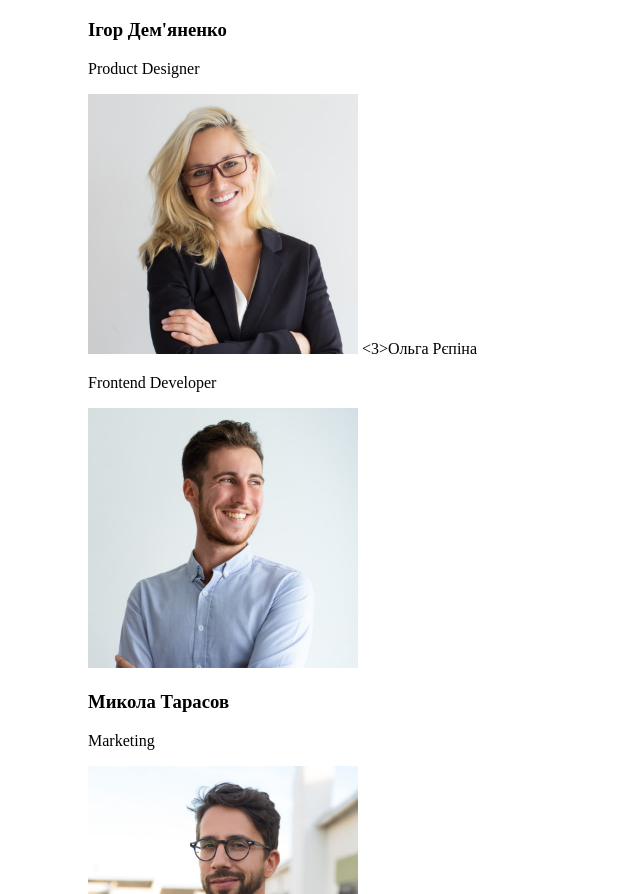
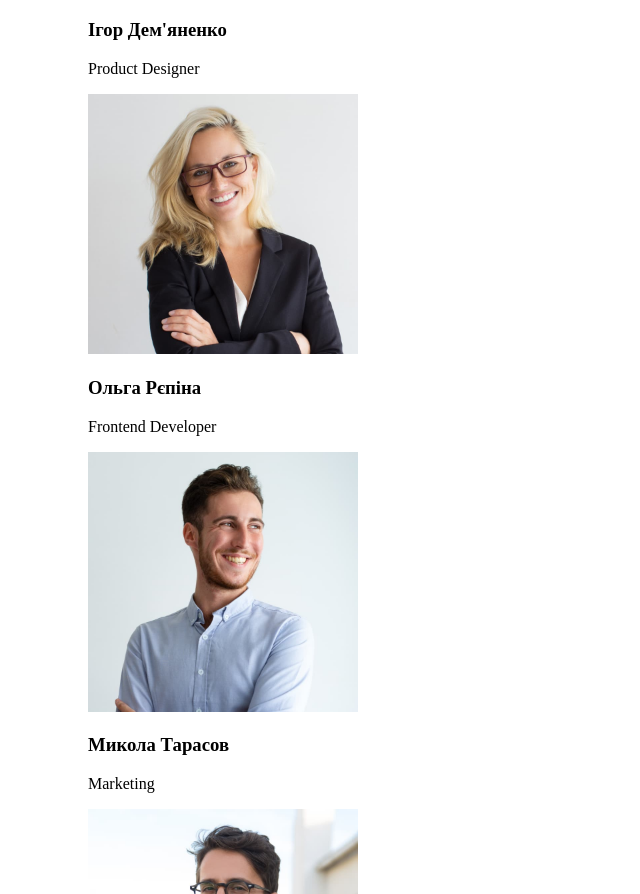
Before and after one commit to SerhVo/goit-markup-hw-01, a plain HTML site: page index.html in a window 1280 px wide. Shown: the part 1893-2787 px from the top of the page, without its empty margins (0-640 px from the left). Drawn offline with Linux system fonts and the light colour scheme; files that its build step writes are made by us from their sources.

Commit message:
виправлення помилок

```diff
--- a/index.html
+++ b/index.html
@@ -68,7 +68,7 @@
                 </ul>
 
                 <ul><img src="./images/img2_sec3.jpg" alt="photo of a women" width="270">
-                    <3>Ольга Рєпіна</3>
+                    <h3>Ольга Рєпіна</h3>
                     <p>Frontend Developer</p>
                 </ul>
 
```
